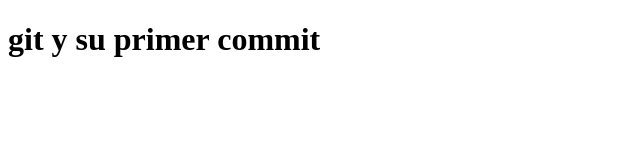
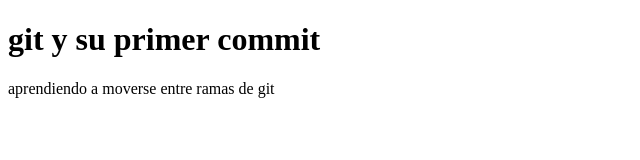
Before and after one commit to Richardby09/pruebasParaAprenderGit, a plain HTML site: page index.html in a window 1280 px wide. Shown: the whole page, without its empty margins (0-640 px from the left). Drawn offline with Linux system fonts and the light colour scheme.

Commit message:
navegando entre ramas

```diff
--- a/index.html
+++ b/index.html
@@ -9,6 +9,7 @@
 
 <body>
     <h1>git y su primer commit</h1>
+    <p>aprendiendo a moverse entre ramas de git</p>
 </body>
 
 </html>
```
